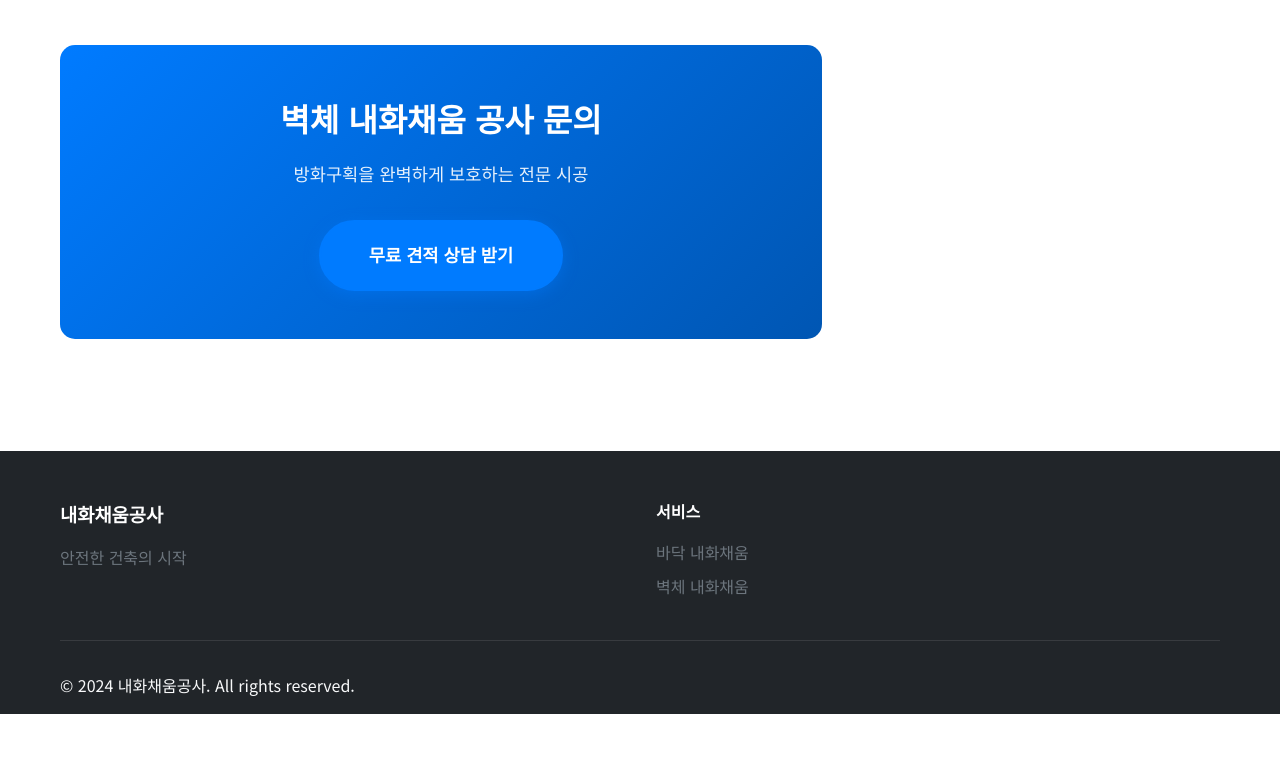
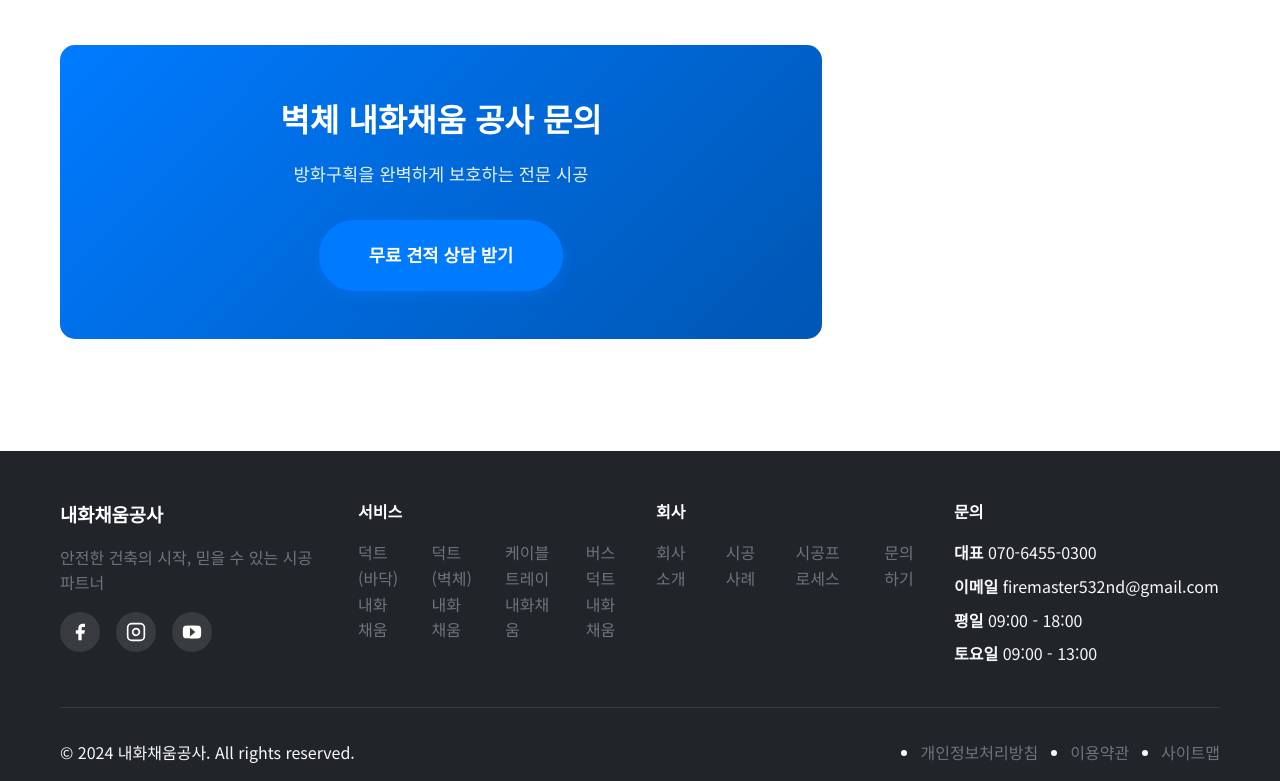
Before and after one commit to firemaster532nd-tech/hi, a plain HTML site: page ceiling-fireproofing.html in a window 1280 px wide. Shown: the part 2664-3445 px from the top of the page. Before the commit the page ends 3378 px from the top, so only its background shows below. Drawn offline with Linux system fonts and the light colour scheme.

Commit message:
feat: ceiling과 maintenance 페이지 사이드바 및 연락처 정보 통일
- 사이드바 시공분야 메뉴를 헤더와 동일하게 변경
- 연락처 정보 업데이트: 대표전화 070-6455-0300, 이메일 firemaster532nd@gmail.com
- Footer를 메인페이지와 동일한 구조로 통일
- 적용 페이지: ceiling-fireproofing.html, maintenance-fireproofing.html

```diff
--- a/ceiling-fireproofing.html
+++ b/ceiling-fireproofing.html
@@ -164,11 +164,12 @@
                             <li><a href="maintenance-fireproofing.html">보수/보강공사</a></li>
                         </ul>
                     </div>
-                    <div class="sidebar-widget sidebar-contact">
+                                        <div class="sidebar-widget sidebar-contact">
                         <h3 class="widget-title">문의하기</h3>
                         <div class="contact-info-compact">
-                            <p><strong>대표전화</strong><br>02-1234-5678</p>
-                            <p><strong>이메일</strong><br>info@fireproofing.co.kr</p>
+                            <p><strong>대표전화</strong><br>070-6455-0300</p>
+                            <p><strong>이메일</strong><br>firemaster532nd@gmail.com</p>
+                            <p><strong>영업시간</strong><br>평일 09:00 - 18:00</p>
                         </div>
                         <a href="index.html#contact" class="btn btn-primary btn-block">온라인 문의</a>
                     </div>
@@ -177,23 +178,53 @@
         </div>
     </section>
 
-    <footer class="footer">
+        <footer class="footer">
         <div class="container">
             <div class="footer-content">
                 <div class="footer-section">
                     <h3>내화채움공사</h3>
-                    <p>안전한 건축의 시작</p>
+                    <p>안전한 건축의 시작, 믿을 수 있는 시공 파트너</p>
+                    <div class="social-links">
+                        <a href="#" aria-label="Facebook"><svg viewBox="0 0 24 24" fill="currentColor"><path d="M18 2h-3a5 5 0 0 0-5 5v3H7v4h3v8h4v-8h3l1-4h-4V7a1 1 0 0 1 1-1h3z"></path></svg></a>
+                        <a href="#" aria-label="Instagram"><svg viewBox="0 0 24 24" fill="none" stroke="currentColor" stroke-width="2"><rect x="2" y="2" width="20" height="20" rx="5" ry="5"></rect><path d="M16 11.37A4 4 0 1 1 12.63 8 4 4 0 0 1 16 11.37z"></path><line x1="17.5" y1="6.5" x2="17.51" y2="6.5"></line></svg></a>
+                        <a href="#" aria-label="YouTube"><svg viewBox="0 0 24 24" fill="currentColor"><path d="M23 9.71a8.5 8.5 0 0 0-.91-4.13 2.92 2.92 0 0 0-1.72-1A78.36 78.36 0 0 0 12 4.27a78.45 78.45 0 0 0-8.34.3 2.87 2.87 0 0 0-1.46.74c-.9.83-1 2.25-1.1 3.45a48.29 48.29 0 0 0 0 6.48 9.55 9.55 0 0 0 .3 2.12 3.14 3.14 0 0 0 .71 1.36 3.09 3.09 0 0 0 1.46.84c1.34.24 6.14.39 8.44.39 2.3 0 7.1-.15 8.44-.39a3.09 3.09 0 0 0 1.46-.84 3.14 3.14 0 0 0 .71-1.36 9.55 9.55 0 0 0 .3-2.12 47.94 47.94 0 0 0 0-6.48zm-13.5 7.79V6.5l6.5 5.5z"></path></svg></a>
+                    </div>
                 </div>
                 <div class="footer-section">
                     <h4>서비스</h4>
-                    <ul>
-                        <li><a href="floor-fireproofing.html">바닥 내화채움</a></li>
-                        <li><a href="wall-fireproofing.html">벽체 내화채움</a></li>
+                    <ul class="footer-links">
+                        <li><a href="floor-fireproofing.html">덕트(바닥) 내화채움</a></li>
+                        <li><a href="wall-fireproofing.html">덕트(벽체) 내화채움</a></li>
+                        <li><a href="cable-tray-fireproofing.html">케이블 트레이 내화채움</a></li>
+                        <li><a href="special-fireproofing.html">버스덕트 내화채움</a></li>
+                    </ul>
+                </div>
+                <div class="footer-section">
+                    <h4>회사</h4>
+                    <ul class="footer-links">
+                        <li><a href="index.html#about">회사소개</a></li>
+                        <li><a href="index.html#portfolio">시공사례</a></li>
+                        <li><a href="index.html#process">시공프로세스</a></li>
+                        <li><a href="index.html#contact">문의하기</a></li>
+                    </ul>
+                </div>
+                <div class="footer-section">
+                    <h4>문의</h4>
+                    <ul class="footer-contact">
+                        <li><strong>대표</strong> 070-6455-0300</li>
+                        <li><strong>이메일</strong> firemaster532nd@gmail.com</li>
+                        <li><strong>평일</strong> 09:00 - 18:00</li>
+                        <li><strong>토요일</strong> 09:00 - 13:00</li>
                     </ul>
                 </div>
             </div>
             <div class="footer-bottom">
                 <p>&copy; 2024 내화채움공사. All rights reserved.</p>
+                <ul class="footer-links">
+                    <li><a href="#">개인정보처리방침</a></li>
+                    <li><a href="#">이용약관</a></li>
+                    <li><a href="#">사이트맵</a></li>
+                </ul>
             </div>
         </div>
     </footer>
```
Also changed, not shown: maintenance-fireproofing.html (+39 -8 lines).
